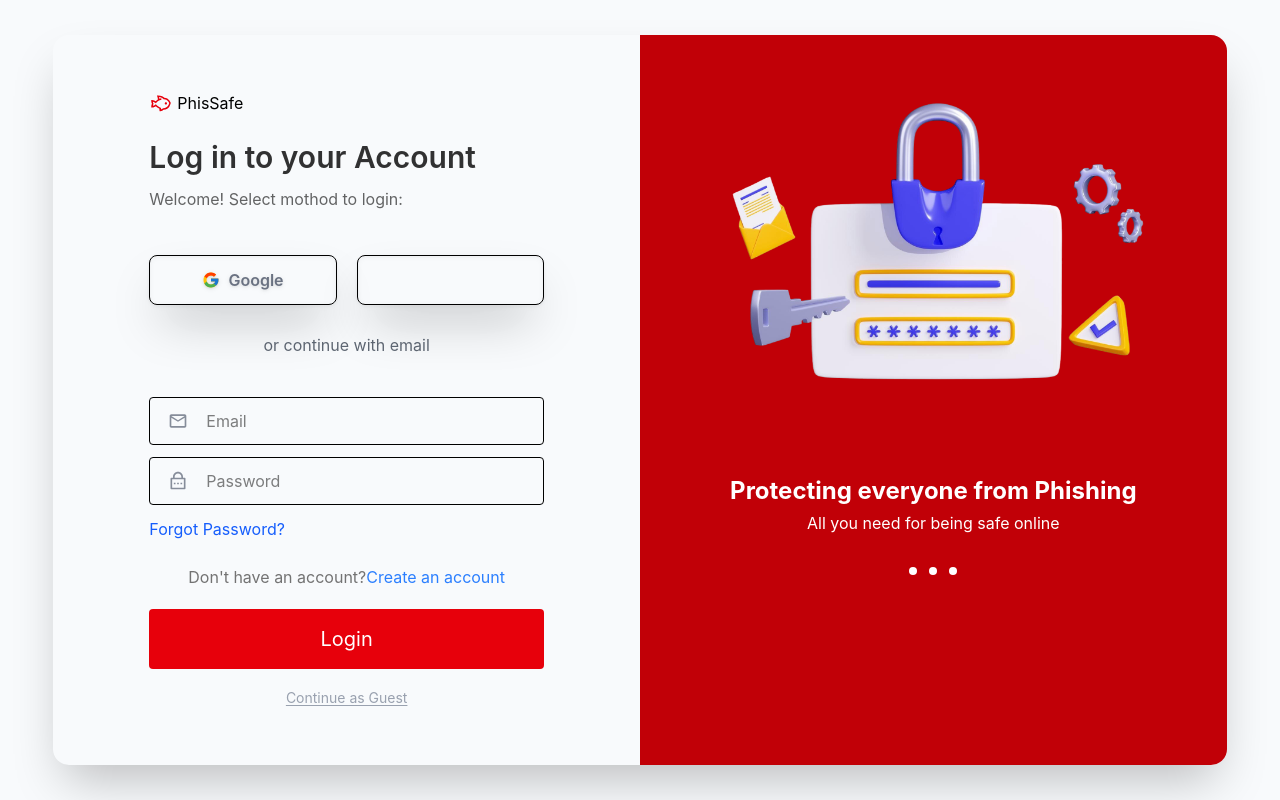
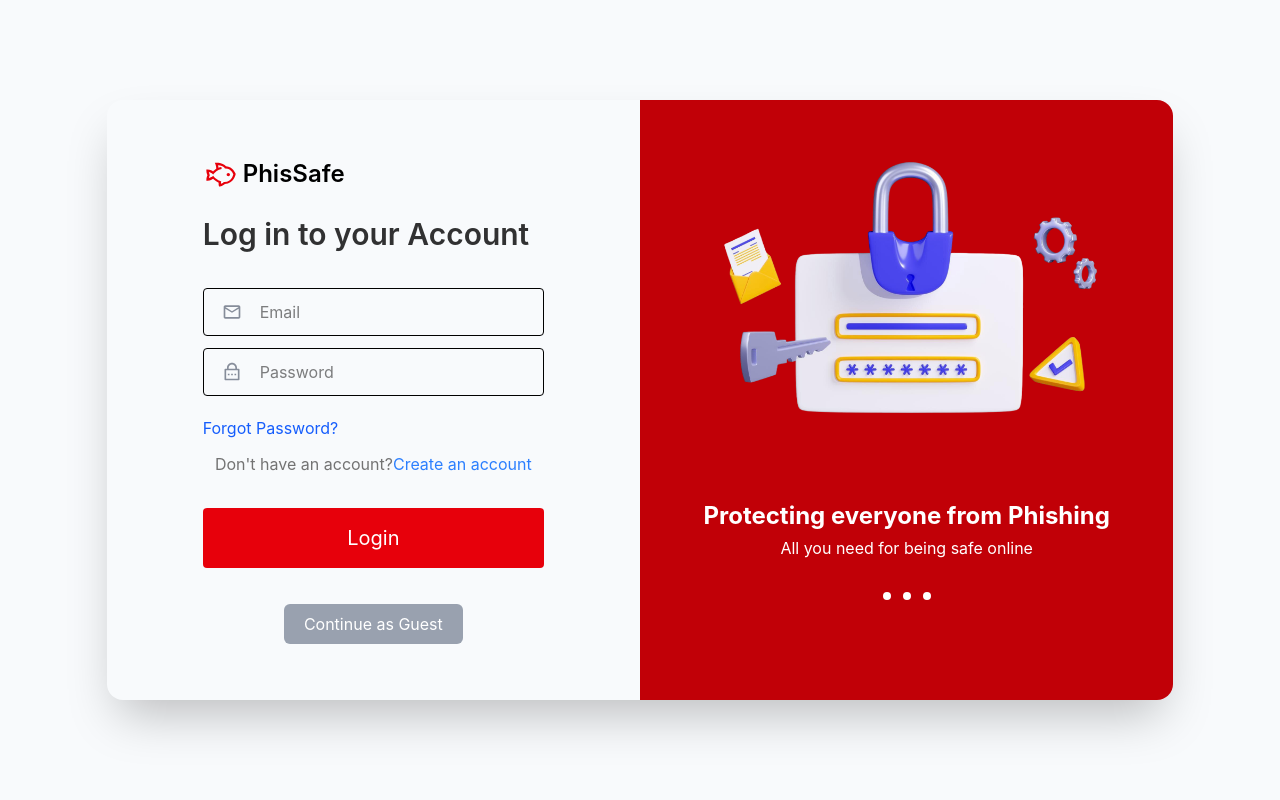
Before and after one commit to Silver2306/phising_website_detection, a Next.js app: page / in a window 1280 px wide. Built offline with nearby package versions, Linux system fonts and the light colour scheme.

Commit message:
login page edit

```diff
--- a/src/components/LoginPage.jsx
+++ b/src/components/LoginPage.jsx
@@ -84,7 +84,7 @@ export default function LoginPage() {
     w-full h-screen bg-slate-50'>
 
       {/*CONTAINER*/}
-      <div className='form-container overflow-hidden rounded-2xl flex shadow-2xl justify-between w-11/12 max-w-screen-xl'>
+      <div className='form-container overflow-hidden rounded-2xl flex shadow-2xl justify-between w-10/12 max-w-screen-xl'>
 
         {/*Left Side*/}
         <div className='form-section w-1/2 px-24 py-14'>
@@ -92,18 +92,18 @@ export default function LoginPage() {
           {/* MAIN FORM CONTAIN IS HERE */}
 
           <div className='logo flex justify-left gap-x-1 items-center'>
-            <LiaFishSolid className="text-red-600 text-2xl" />
-            <span>PhisSafe</span>
+            <LiaFishSolid className="text-red-600 text-4xl" />
+            <span className="text-2xl font-semibold">PhisSafe</span>
           </div>
 
-          <h1 className='text-3xl font-semibold mt-6 opacity-80 text-black'>
+          <h1 className='text-3xl font-semibold mt-6 opacity-80 text-black pb-6'>
             Log in to your Account
           </h1>
-          <p className='text-black opacity-60 mt-3'>
-            Welcome! Select mothod to login:
-          </p>
+
+
 
           {/*LOGIN BUTTONS*/}
+          {/*}
           <div className='oath-button flex justify-between gap-x-5 mt-8'>
             <IconButton text='Google' iconColor='#fff'>
               <FcGoogle />
@@ -113,7 +113,7 @@ export default function LoginPage() {
             </IconButton>
           </div>
 
-          <span className='block text-center opacity-70 mt-4 mb-10 text-gray-800'>or continue with email</span>
+          <span className='block text-center opacity-70 mt-4 mb-10 text-gray-800'>or continue with email</span> */}
 
           <form onSubmit={handleLogin}>
 
@@ -126,7 +126,7 @@ export default function LoginPage() {
             </IconInput>
 
 
-          <div className='flex justify-between items-center mt-3'>
+          <div className='flex justify-between items-center mt-5'>
             <div className='item text-blue-600'>
               <Link href="/forgot-password">
                 Forgot Password?
@@ -136,7 +136,7 @@ export default function LoginPage() {
 
 
 
-          <p className='text-center mt-6 text-neutral-500'>Don't have an account?
+          <p className='text-center mt-3 text-neutral-500'>Don't have an account?
             <a href='/register' className='text-blue-500'>Create an account</a>
           </p>
 
@@ -146,17 +146,22 @@ export default function LoginPage() {
             </p>
           )}
 
+          <div className="text-center mt-3">
           <button
             type="submit"
             disabled={loading}
             className="bg-red-600 hover:bg-red-700 disabled:bg-red-400 text-white w-full py-4 rounded mt-5 text-xl">
             {loading ? "Logging in..." : "Login"}
           </button>
+          </div>
 
-          <div className="text-center mt-4">
-            <Link href="/guest" className="text-sm text-gray-400 hover:text-gray-700 underline underline-offset-2">
+          <div className="text-center mt-4 pt-5">
+            <button
+              type="button"
+              onClick={() => router.push("/guest")}
+              className="px-5 py-2 bg-gray-400 text-white rounded-md hover:bg-gray-600 transition">
               Continue as Guest
-            </Link>
+            </button>
           </div>
 
         </form>
```
